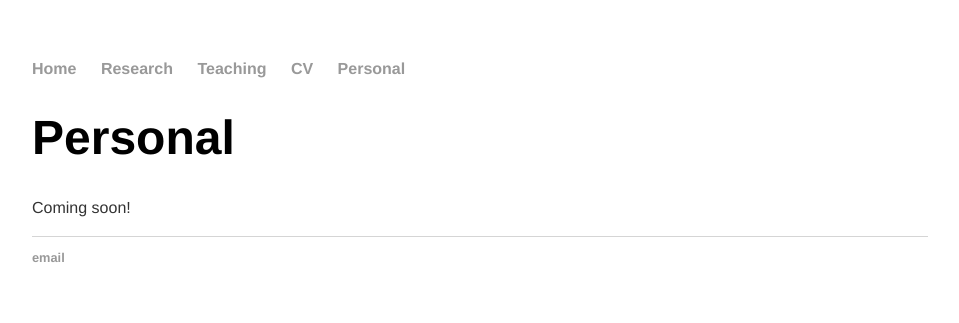
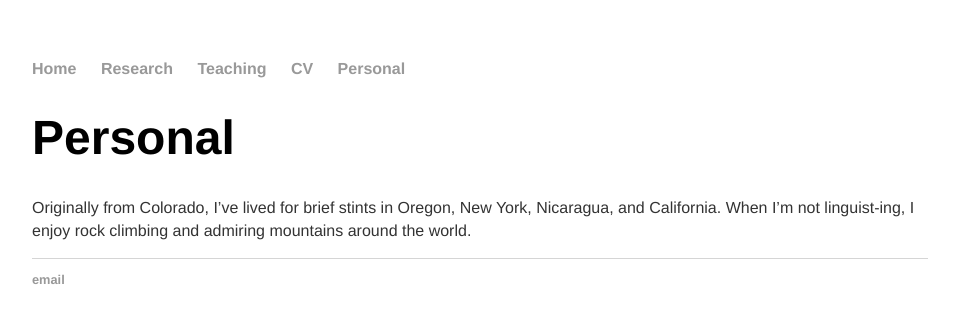
Before and after one commit to jessicalovenichols/jessicalovenichols.github.io, a Jekyll site: the page built from personal/index.html, in a window 1280 px wide. Shown: the top 323 px of the page, without its empty margins (160-1119 px from the left). Built offline with Jekyll 4.4.1, drawn with Linux system fonts in a browser that asks for light colours.

Commit message:
Update index.html

```diff
--- a/personal/index.html
+++ b/personal/index.html
@@ -9,5 +9,6 @@ title: Jessica Love-Nichols | Personal
 <div class="blurb">
 
 	<h1>Personal</h1>
-  <p>Coming soon!</p>
+  <p>Originally from Colorado, I’ve lived for brief stints in Oregon, New York, Nicaragua, and California.
+	  When I’m not linguist-ing, I enjoy rock climbing and admiring mountains around the world.</p>
 </div><!-- /.blurb -->
```
